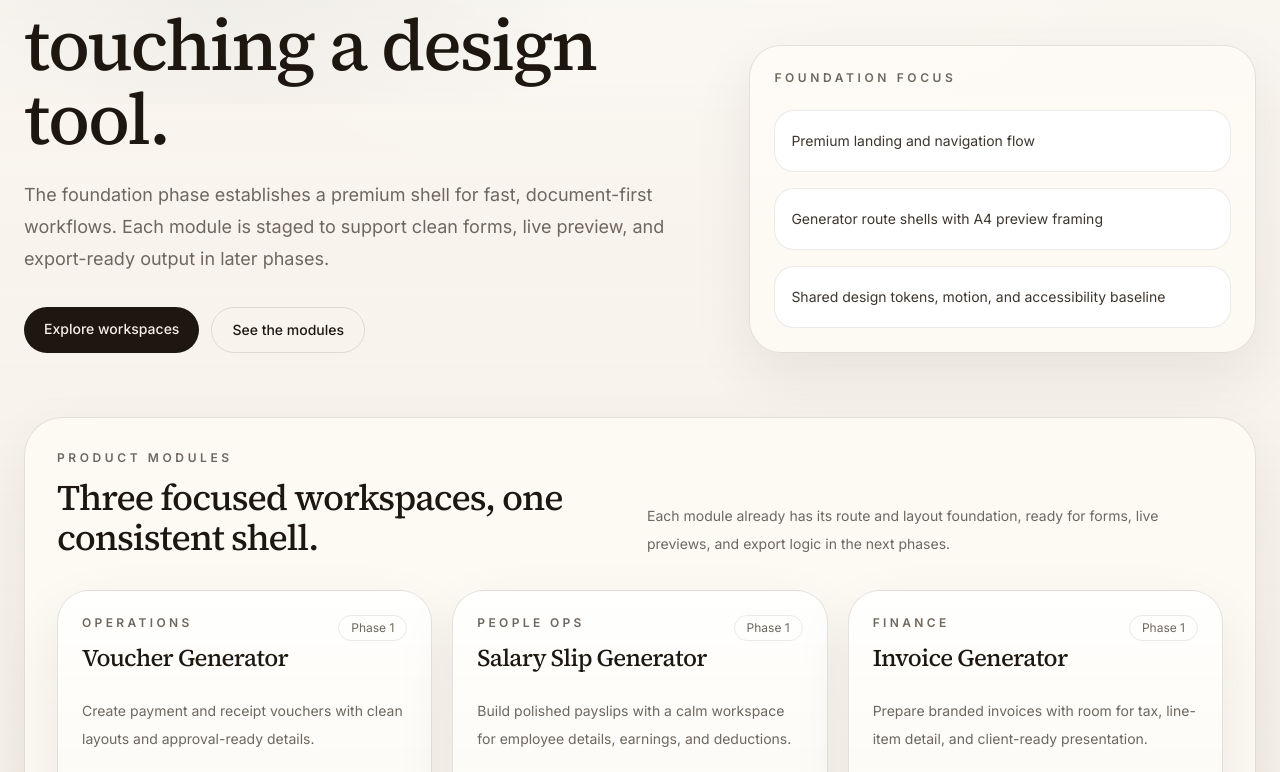
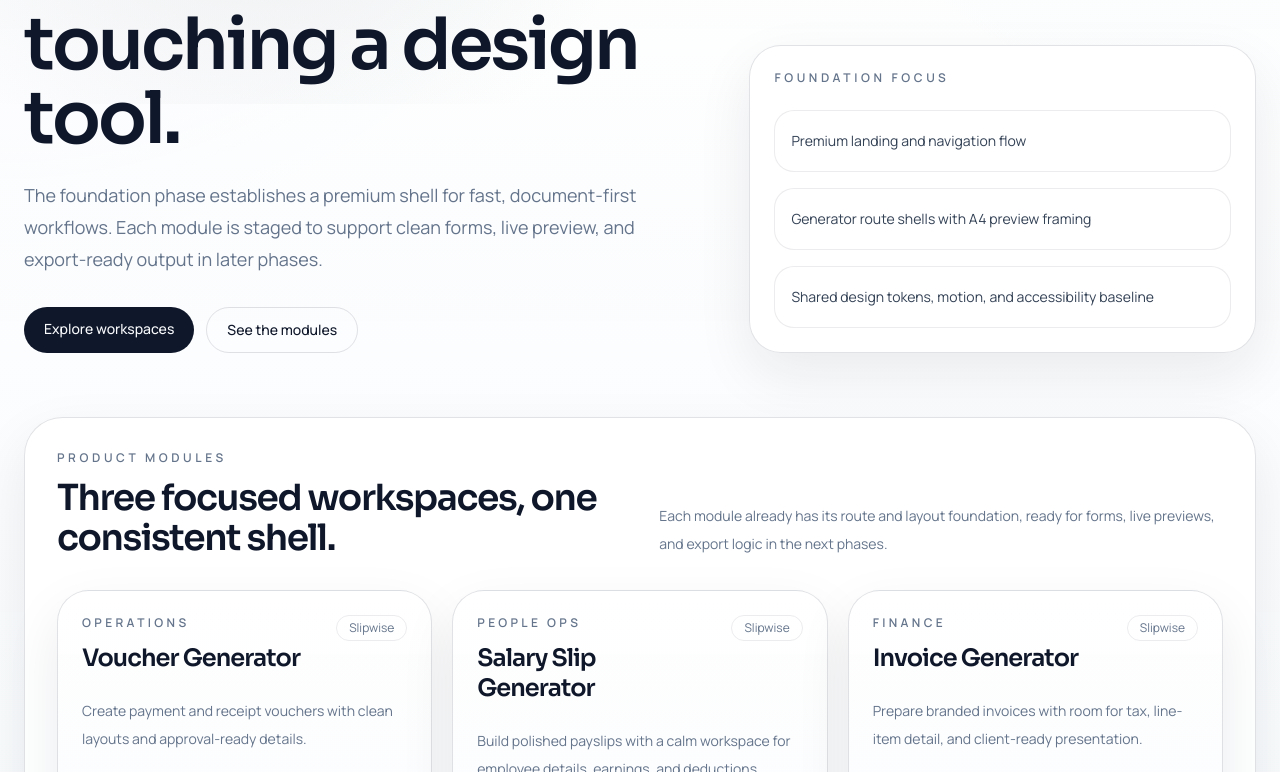
Before and after one commit to Fenar7/PaySlip_Generator, a Next.js app: page / in a window 1280 px wide. Shown: the part 408-1180 px from the top of the page. Built offline with nearby package versions, Linux system fonts and the light colour scheme.

Commit message:
Slipwise brand system

```diff
--- a/package.json
+++ b/package.json
@@ -13,6 +13,8 @@
   },
   "dependencies": {
     "@fontsource/inter": "^5.2.8",
+    "@fontsource/manrope": "^5.2.8",
+    "@fontsource/sora": "^5.2.8",
     "@fontsource/source-serif-4": "^5.2.9",
     "@hookform/resolvers": "^5.2.2",
     "@sparticuz/chromium": "^143.0.4",
--- a/src/app/globals.css
+++ b/src/app/globals.css
@@ -1,27 +1,28 @@
-@import "@fontsource/inter/400.css";
-@import "@fontsource/inter/500.css";
-@import "@fontsource/inter/600.css";
-@import "@fontsource/source-serif-4/500.css";
-@import "@fontsource/source-serif-4/600.css";
+@import "@fontsource/manrope/400.css";
+@import "@fontsource/manrope/500.css";
+@import "@fontsource/manrope/600.css";
+@import "@fontsource/sora/500.css";
+@import "@fontsource/sora/600.css";
 @import "tailwindcss";
 
 :root {
-  --background: #f6f1e8;
-  --foreground: #1d1710;
-  --foreground-soft: #3d362e;
-  --muted-foreground: #6e675f;
-  --surface-elevated: rgba(255, 252, 247, 0.72);
-  --surface-soft: #f4ede2;
-  --paper: #efe7db;
-  --border-soft: rgba(73, 61, 48, 0.1);
-  --border-strong: rgba(73, 61, 48, 0.14);
-  --accent: #c69854;
-  --ring: rgba(198, 152, 84, 0.5);
-  --shadow-card: 0 24px 60px rgba(38, 30, 20, 0.08);
-  --ink-soft: #84776a;
-  --danger: #b25536;
-  --font-sans-stack: "Inter", "Helvetica Neue", "Segoe UI", sans-serif;
-  --font-display-stack: "Source Serif 4", Georgia, serif;
+  --background: #f8fafc;
+  --foreground: #0f172a;
+  --foreground-soft: #334155;
+  --muted-foreground: #64748b;
+  --surface-elevated: rgba(255, 255, 255, 0.86);
+  --surface-soft: #f1f5f9;
+  --paper: #e2e8f0;
+  --border-soft: rgba(15, 23, 42, 0.08);
+  --border-strong: rgba(15, 23, 42, 0.12);
+  --accent: #2563eb;
+  --ring: rgba(37, 99, 235, 0.34);
+  --shadow-card: 0 22px 56px rgba(15, 23, 42, 0.08);
+  --ink-soft: #475569;
+  --danger: #dc2626;
+  --font-sans-stack: "Manrope", "Inter", "Helvetica Neue", "Segoe UI", sans-serif;
+  --font-display-stack: "Sora", "Manrope", Georgia, serif;
+  --brand-glow: rgba(59, 130, 246, 0.16);
 }
 
 @theme inline {
@@ -37,6 +38,7 @@
 html {
   scroll-behavior: smooth;
   background: var(--background);
+  color-scheme: light;
 }
 
 body {
@@ -44,16 +46,17 @@ body {
   color: var(--foreground);
   font-family: var(--font-sans-stack);
   background-image:
-    linear-gradient(180deg, rgba(255, 255, 255, 0.44), rgba(246, 241, 232, 0.92)),
-    radial-gradient(circle at top, rgba(255, 255, 255, 0.9), transparent 40%);
+    linear-gradient(180deg, rgba(255, 255, 255, 0.94), rgba(248, 250, 252, 0.92)),
+    radial-gradient(circle at top left, var(--brand-glow), transparent 34%),
+    radial-gradient(circle at top right, rgba(14, 165, 233, 0.08), transparent 28%);
 }
 
 h1,
 h2,
 h3 {
   font-family: var(--font-display-stack);
-  font-weight: 500;
-  letter-spacing: -0.03em;
+  font-weight: 600;
+  letter-spacing: -0.04em;
 }
 
 a,
@@ -70,7 +73,7 @@ select {
 }
 
 ::selection {
-  background: rgba(198, 152, 84, 0.22);
+  background: rgba(37, 99, 235, 0.16);
 }
 
 :focus-visible {
--- a/src/app/layout.tsx
+++ b/src/app/layout.tsx
@@ -1,10 +1,13 @@
 import type { Metadata } from "next";
+import { slipwiseBrand } from "@/components/foundation/slipwise-brand";
 import "./globals.css";
 
 export const metadata: Metadata = {
-  title: "Business Document Generator",
-  description:
-    "A premium document generator for vouchers, salary slips, and invoices.",
+  title: {
+    default: slipwiseBrand.name,
+    template: `%s | ${slipwiseBrand.name}`,
+  },
+  description: slipwiseBrand.metadataDescription,
 };
 
 export default function RootLayout({
--- a/src/components/foundation/module-card.tsx
+++ b/src/components/foundation/module-card.tsx
@@ -2,6 +2,7 @@
 
 import Link from "next/link";
 import { motion } from "motion/react";
+import { slipwiseBrand } from "@/components/foundation/slipwise-brand";
 import type { ProductModule } from "@/lib/modules";
 
 type ModuleCardProps = {
@@ -15,9 +16,9 @@ export function ModuleCard({ module, index }: ModuleCardProps) {
       initial={{ opacity: 0, y: 24 }}
       animate={{ opacity: 1, y: 0 }}
       transition={{ duration: 0.2, delay: index * 0.05 }}
-      className="group relative overflow-hidden rounded-[2rem] border border-[var(--border-strong)] bg-[linear-gradient(180deg,rgba(255,255,255,0.9),rgba(250,247,240,0.94))] p-6 shadow-[var(--shadow-card)]"
+      className="group relative overflow-hidden rounded-[2rem] border border-[var(--border-strong)] bg-[linear-gradient(180deg,rgba(255,255,255,0.95),rgba(248,250,252,0.96))] p-6 shadow-[var(--shadow-card)]"
     >
-      <div className="pointer-events-none absolute inset-0 bg-[radial-gradient(circle_at_top_right,rgba(198,152,84,0.18),transparent_42%)] opacity-0 transition-opacity duration-200 group-hover:opacity-100" />
+      <div className="pointer-events-none absolute inset-0 bg-[radial-gradient(circle_at_top_right,rgba(37,99,235,0.16),transparent_42%)] opacity-0 transition-opacity duration-200 group-hover:opacity-100" />
       <div className="relative flex h-full flex-col gap-6">
         <div className="flex items-start justify-between gap-4">
           <div>
@@ -29,7 +30,7 @@ export function ModuleCard({ module, index }: ModuleCardProps) {
             </h3>
           </div>
           <span className="rounded-full border border-[var(--border-soft)] px-3 py-1 text-xs text-[var(--muted-foreground)]">
-            Phase 1
+            {slipwiseBrand.shellBadge}
           </span>
         </div>
 
--- a/src/components/foundation/preview-frame.tsx
+++ b/src/components/foundation/preview-frame.tsx
@@ -5,8 +5,8 @@ type PreviewFrameProps = {
 
 export function PreviewFrame({ title, summary }: PreviewFrameProps) {
   return (
-    <div className="relative overflow-hidden rounded-[2rem] border border-[var(--border-strong)] bg-[var(--paper)] p-4 shadow-[var(--shadow-card)]">
-      <div className="absolute inset-x-10 top-0 h-24 rounded-full bg-[radial-gradient(circle,rgba(198,152,84,0.18),transparent_70%)] blur-3xl" />
+    <div className="relative overflow-hidden rounded-[2rem] border border-[var(--border-strong)] bg-[linear-gradient(180deg,rgba(255,255,255,0.88),rgba(241,245,249,0.98))] p-4 shadow-[var(--shadow-card)]">
+      <div className="absolute inset-x-10 top-0 h-24 rounded-full bg-[radial-gradient(circle,rgba(37,99,235,0.16),transparent_70%)] blur-3xl" />
       <div className="relative rounded-[1.5rem] border border-[var(--border-soft)] bg-white p-6">
         <div className="flex items-center justify-between border-b border-[var(--border-soft)] pb-4">
           <div>
@@ -16,7 +16,7 @@ export function PreviewFrame({ title, summary }: PreviewFrameProps) {
             <h3 className="mt-2 text-xl text-[var(--foreground)]">{title}</h3>
           </div>
           <span className="rounded-full border border-[var(--border-soft)] px-3 py-1 text-xs text-[var(--muted-foreground)]">
-            Draft shell
+            Slipwise canvas
           </span>
         </div>
 
--- /dev/null
+++ b/src/components/foundation/slipwise-brand.ts
@@ -0,0 +1,12 @@
+export const slipwiseBrand = {
+  name: "Slipwise",
+  shortName: "Slipwise",
+  productDescriptor: "Modern document generation for vouchers, salary slips, and invoices.",
+  metadataDescription:
+    "Slipwise is a modern browser-based SaaS for creating professional vouchers, salary slips, and invoices.",
+  shellBadge: "Slipwise",
+  shellStatus: "SaaS-ready shell",
+  homepageEyebrow: "Modern document generation",
+  homepageLead:
+    "Create professional vouchers, salary slips, and invoices with a clean browser workflow.",
+};
--- a/src/components/foundation/workspace-shell.tsx
+++ b/src/components/foundation/workspace-shell.tsx
@@ -1,5 +1,6 @@
 import Link from "next/link";
 import { PreviewFrame } from "@/components/foundation/preview-frame";
+import { slipwiseBrand } from "@/components/foundation/slipwise-brand";
 
 type WorkspaceShellProps = {
   eyebrow: string;
@@ -18,9 +19,9 @@ export function WorkspaceShell({
 }: WorkspaceShellProps) {
   return (
     <main className="relative isolate overflow-hidden">
-      <div className="absolute inset-x-0 top-0 -z-10 h-[32rem] bg-[radial-gradient(circle_at_top,rgba(198,152,84,0.16),transparent_38%)]" />
+      <div className="absolute inset-x-0 top-0 -z-10 h-[32rem] bg-[radial-gradient(circle_at_top,rgba(37,99,235,0.16),transparent_38%)]" />
       <div className="mx-auto flex w-full max-w-[92rem] flex-col gap-8 px-4 py-8 sm:px-5 lg:px-6 lg:py-12">
-        <div className="flex flex-col gap-6 rounded-[2rem] border border-[var(--border-strong)] bg-[var(--surface-elevated)] p-6 shadow-[var(--shadow-card)] lg:flex-row lg:items-end lg:justify-between">
+        <div className="flex flex-col gap-6 rounded-[2rem] border border-[var(--border-strong)] bg-[var(--surface-elevated)] p-6 shadow-[var(--shadow-card)] backdrop-blur-sm lg:flex-row lg:items-end lg:justify-between">
           <div className="max-w-3xl">
             <p className="text-xs font-semibold uppercase tracking-[0.3em] text-[var(--muted-foreground)]">
               {eyebrow}
@@ -39,12 +40,9 @@ export function WorkspaceShell({
             >
               Back to home
             </Link>
-            <button
-              type="button"
-              className="inline-flex items-center justify-center rounded-full bg-[var(--foreground)] px-4 py-2 text-sm font-medium text-[var(--background)]"
-            >
-              Export actions soon
-            </button>
+            <span className="inline-flex items-center justify-center rounded-full bg-[var(--foreground)] px-4 py-2 text-sm font-medium text-[var(--background)]">
+              {slipwiseBrand.shellStatus}
+            </span>
           </div>
         </div>
 
@@ -60,7 +58,7 @@ export function WorkspaceShell({
                 </h2>
               </div>
               <span className="rounded-full border border-[var(--border-soft)] px-3 py-1 text-xs text-[var(--muted-foreground)]">
-                Phase 1
+                Slipwise
               </span>
             </div>
 
@@ -68,7 +66,7 @@ export function WorkspaceShell({
               {configurationSections.map((section) => (
                 <article
                   key={section}
-                  className="rounded-[1.5rem] border border-[var(--border-soft)] bg-[var(--surface-soft)] p-4"
+                  className="rounded-[1.5rem] border border-[var(--border-soft)] bg-white p-4"
                 >
                   <div className="flex items-center justify-between gap-4">
                     <div>
@@ -76,10 +74,10 @@ export function WorkspaceShell({
                         {section}
                       </h3>
                       <p className="mt-1 text-sm leading-7 text-[var(--muted-foreground)]">
-                        This section is staged for the next feature phase.
+                        This section belongs to the Slipwise product shell.
                       </p>
                     </div>
-                    <span className="h-9 w-9 rounded-full border border-[var(--border-soft)] bg-white" />
+                    <span className="h-9 w-9 rounded-full border border-[var(--border-soft)] bg-[linear-gradient(180deg,rgba(37,99,235,0.08),rgba(255,255,255,1))]" />
                   </div>
                 </article>
               ))}
```
Also changed, not shown: 1 other file (tests, documents, lock files or other folders).
